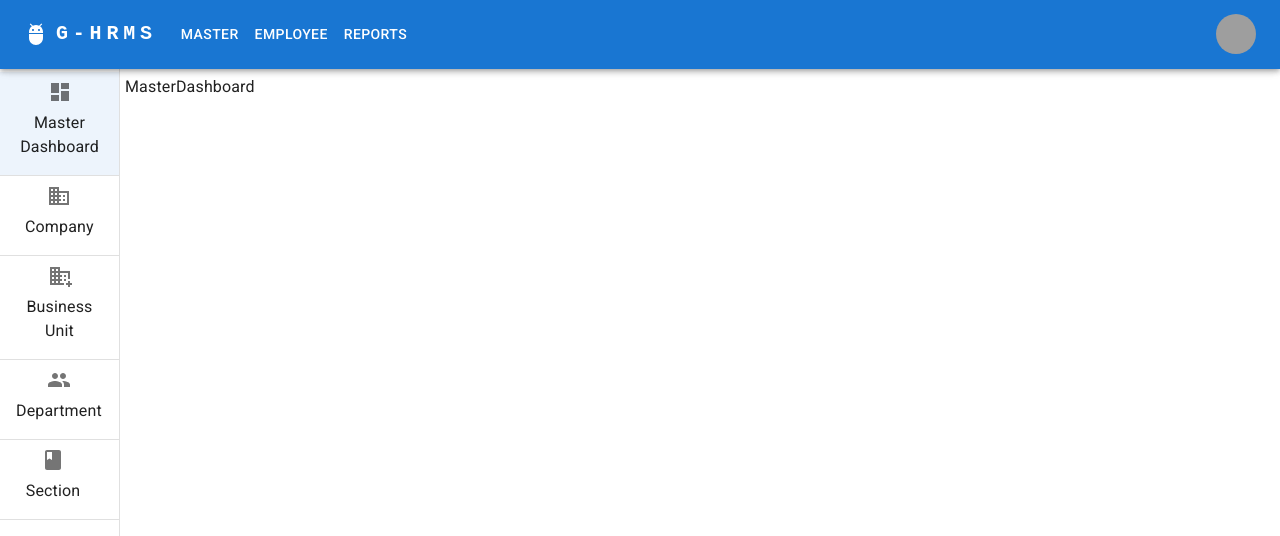
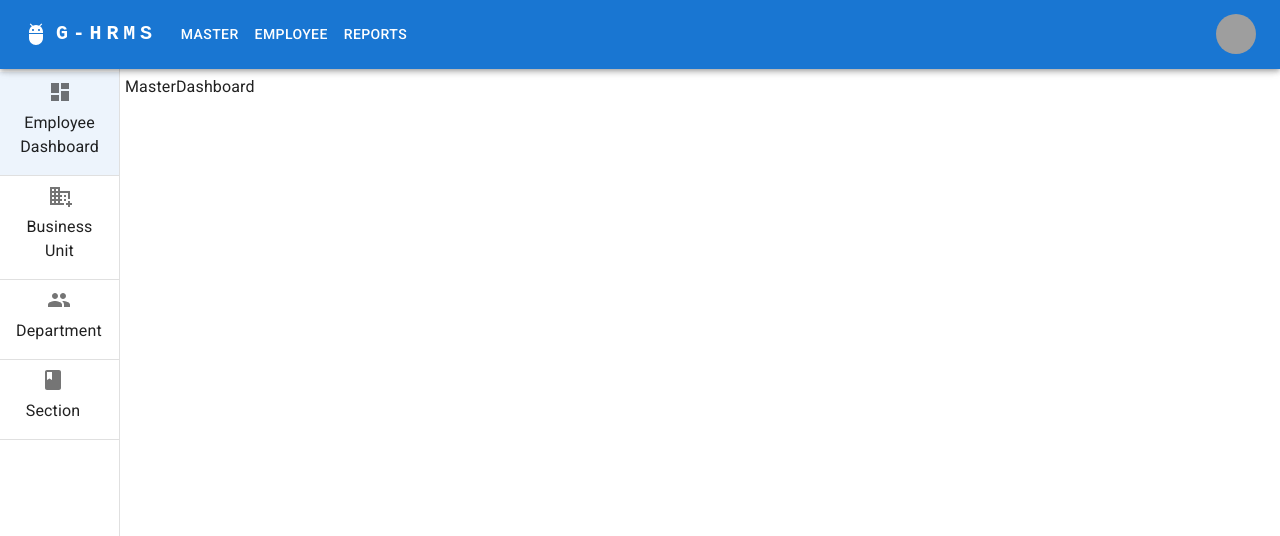
Before and after one commit to anandshuklanew919/hrms-front-end, a React (Create React App) app: page /master in a window 1280 px wide. Shown: the top 536 px of the page. Built offline with nearby package versions, Linux system fonts and the light colour scheme; grey boxes are pictures that could not be loaded.

Commit message:
employee sidebar menu added

```diff
--- a/src/component/Employee/Index.js
+++ b/src/component/Employee/Index.js
@@ -1,20 +1,26 @@
 import React from 'react'
 import { Grid } from '@mui/material'
 import { Outlet } from 'react-router-dom'
+import Sidebar from '../../UI/Sidebar/Sidebar'
+
+
 
 const EMPSIDEMENU = [
-    { menupath: 'company', menutext: 'Company', icon: 'BusinessIcon' },
-    { menupath: 'businessunit', menutext: 'Business Unit', icon: 'DomainAddIcon' },
-    { menupath: 'department', menutext: 'Department', icon: 'GroupIcon' },
-    { menupath: 'section', menutext: 'Section', icon: 'ClassIcon' }
+    { menupath: '.', menutext: 'Employee Dashboard', icon: 'DashboardIcon' },
+    { menupath: 'summary', menutext: 'Summary', icon: 'SummarizeIcon' },
+    { menupath: 'new', menutext: 'New Employee', icon: 'AddCardIcon' },
 ]
 
 
 
 export default function EmployeeRoot() {
     return (
-        <Grid item xs={12}>
-            <Outlet />
-        </Grid>
+        <>
+            <Sidebar sidemenus={EMPSIDEMENU} />
+            <Grid item xs={12} sx={{ position: 'absolute', top: '75px', left: '125px' }}>
+                <Outlet />
+            </Grid >
+        </>
     )
+
 }
--- a/src/component/Masters/Index.js
+++ b/src/component/Masters/Index.js
@@ -4,9 +4,8 @@ import { Outlet } from 'react-router-dom'
 import Sidebar from '../../UI/Sidebar/Sidebar'
 
 
-const EMPSIDEMENU = [
-    { menupath: '.', menutext: 'Master Dashboard', icon: 'DashboardIcon' },
-    { menupath: 'company', menutext: 'Company', icon: 'BusinessIcon' },
+const MASTERSIDEMENU = [
+    { menupath: '.', menutext: 'Employee Dashboard', icon: 'DashboardIcon' },
     { menupath: 'businessunit', menutext: 'Business Unit', icon: 'DomainAddIcon' },
     { menupath: 'department', menutext: 'Department', icon: 'GroupIcon' },
     { menupath: 'section', menutext: 'Section', icon: 'ClassIcon' }
@@ -15,7 +14,7 @@ const EMPSIDEMENU = [
 export default function MasterRoot() {
     return (
         <>
-            <Sidebar sidemenus={EMPSIDEMENU} />
+            <Sidebar sidemenus={MASTERSIDEMENU} />
             <Grid item xs={12} sx={{ position: 'absolute', top: '75px', left: '125px' }}>
                 <Outlet />
             </Grid >
```
